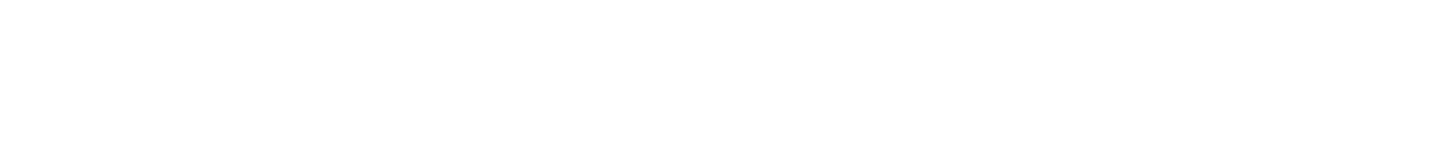
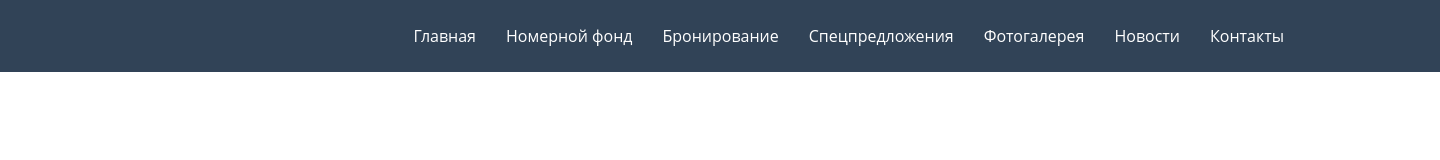
Before and after one commit to karmazinsergey/stream, a plain HTML site: page index.html in a window 1280 px wide. Shown: the whole page, 1440 px wide, since content can reach past the window. Drawn offline with Linux system fonts and the light colour scheme.

Commit message:
add html css new-version

```diff
--- a/css/style.css
+++ b/css/style.css
@@ -5,3 +5,60 @@
     margin: 0;
     padding: 0;
 }
+
+a {
+    text-decoration: none;
+    color: inherit;
+}
+
+body {
+    min-width: 1440px;
+    font-family: "Open Sans";
+    font-size: 16px;
+    line-height: 22px;
+}
+
+.header {
+    height: 100vh;
+}
+
+.header__menu {
+    display: flex;
+    justify-content: flex-end;
+    background: #314357;
+    height: 72px;
+    padding-right: 156px;
+}
+
+.header__menu-item {
+    display: block;
+    color: #fff;
+    float: left;
+    position: relative;
+    margin-left: 30px;
+    padding: 25px 0;
+}
+
+.header__menu-item:first-child {
+    margin-left: 0;
+}
+
+.header__menu-item a {
+    display: block;
+    padding: 25px auto;
+}
+
+.menu-item__list {
+    position: absolute;
+    top: 30px;
+    left: 0;
+    opacity: 0;
+    background: #314357;
+    transition: opacity 0.25s ease 0.1s;
+    padding: 10px 10px;
+    width: 220px;
+}
+
+.header__menu-item:hover>.menu-item__list {
+    opacity: 1;
+}
--- a/index.html
+++ b/index.html
@@ -13,5 +13,45 @@
 <body>
 
 </body>
+<header class="header">
+    <div class="header__top">
+        <nav class="header__menu">
+            <ul class="header__menu-list">
+                <li class="header__menu-item">
+                    <a href="#">Главная</a>
+                </li>
+                <li class="header__menu-item">
+                    <a href="#">Номерной фонд</a>
+                    <ul class="menu-item__list">
+                        <li class="menu-item__list-item"><a href="#" a="">Коттедж люкс</a></li>
+                        <li class="menu-item__list-item"><a href="#" a="">Номер люкс</a></li>
+                        <li class="menu-item__list-item"><a href="#" a="">Номер комфорт</a></li>
+                        <li class="menu-item__list-item"><a href="#" a="">Номер эконом</a></li>
+                    </ul>
+                </li>
+                <li class="header__menu-item">
+                    <a href="#">Бронирование</a>
+                </li>
+                <li class="header__menu-item">
+                    <a href="#">Спецпредложения</a>
+                </li>
+                <li class="header__menu-item">
+                    <a href="#">Фотогалерея</a>
+                    <ul class="menu-item__list">
+                        <li class="menu-item__list-item"><a href="#" a="">Наша База</a></li>
+                        <li class="menu-item__list-item"><a href="#" a="">Равзвлечения в Джубге</a></li>
+                    </ul>
+                </li>
+                <li class="header__menu-item">
+                    <a href="#">Новости</a>
+                </li>
+                <li class="header__menu-item">
+                    <a href="#">Контакты</a>
+                </li>
+            </ul>
+        </nav>
+    </div>
+    <div class="header__main"></div>
+</header>
 
 </html>
```
